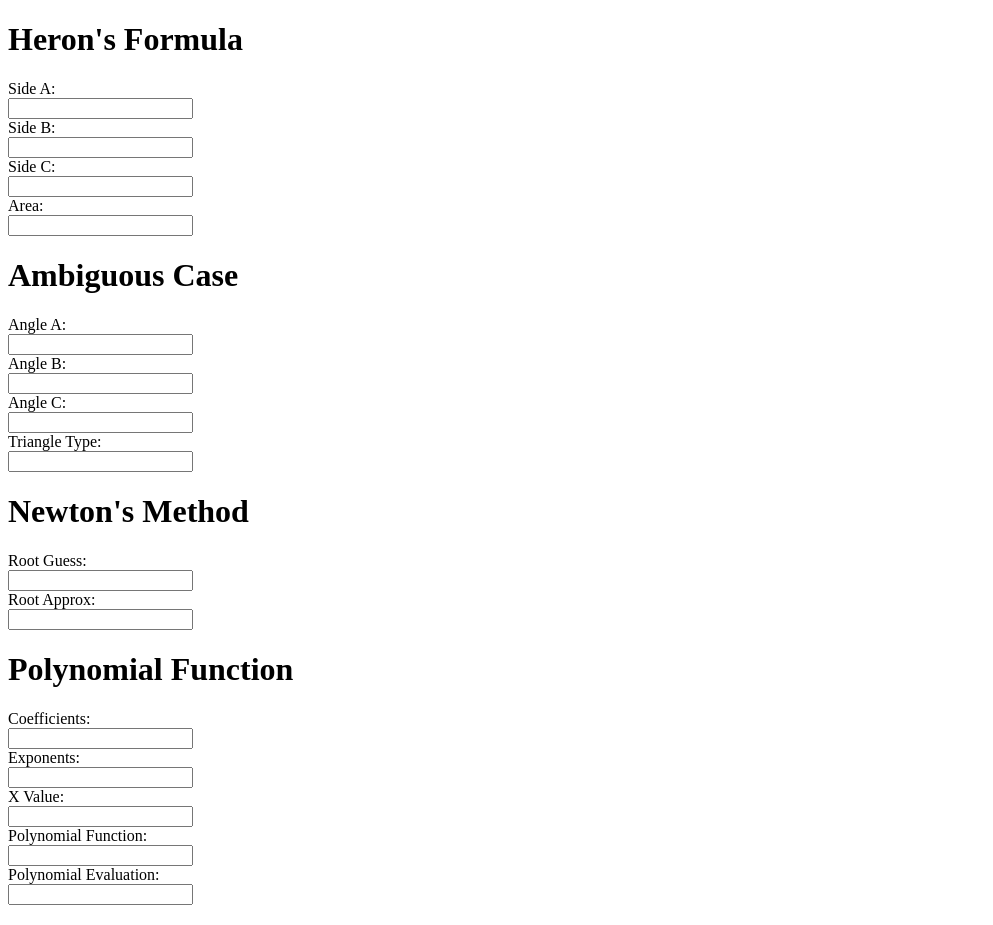
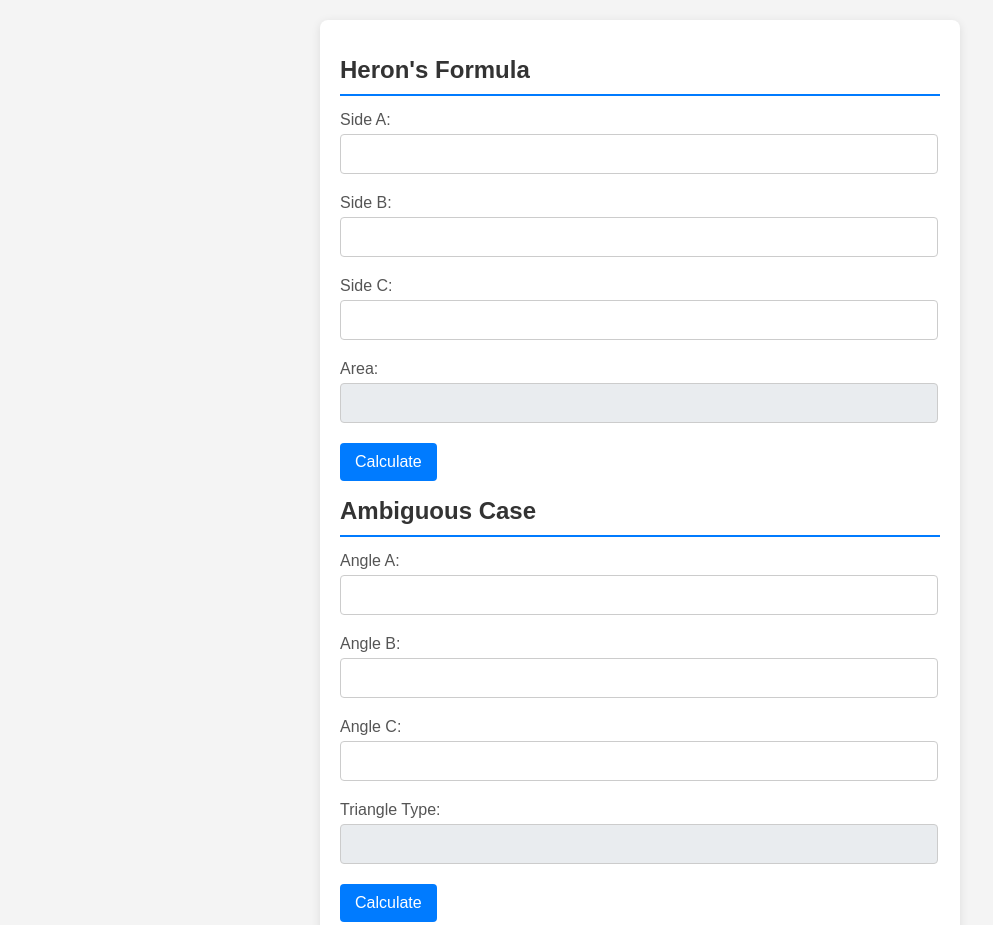
Before and after one commit to MATEW-V/assignment-3, a plain HTML site: page index.html in a window 1280 px wide. Shown: the top 925 px of the page, without its empty margins (0-993 px from the left). Drawn offline with Linux system fonts and the light colour scheme.

Commit message:
added css

```diff
--- a/index.html
+++ b/index.html
@@ -19,7 +19,8 @@
         <label for="sc">Side C: </label><br>
         <input type="text" id="sc" name="SideC"><br>
         <label for="ahf">Area:</label><br>
-        <input type="text" id="ahf" name="areahf"><br>
+        <input type="text" id="ahf" name="areahf" readonly><br>
+        <button class="calculate">Calculate</button>
 
         <h1 class="header">Ambiguous Case</h1>
         <label for="aa">Angle A: </label><br>
@@ -29,13 +30,15 @@
         <label for="ac">Angle C: </label><br>
         <input type="text" id="ac" name="angleC"><br>
         <label for="amct">Triangle Type: </label><br>
-        <input type="text" id="amct" name="ambcaseType"><br>
+        <input type="text" id="amct" name="ambcaseType" readonly><br>
+        <button class="calculate">Calculate</button>
 
         <h1 class="header">Newton's Method</h1>
         <label for="rg">Root Guess: </label><br>
         <input type="text" id="rg" name="rootg"><br>
         <label for="ra">Root Approx: </label><br>
-        <input type="text" id="ra" name="roota"><br>
+        <input type="text" id="ra" name="roota" readonly><br>
+        <button class="calculate">Calculate</button>
 
         <h1 class="header">Polynomial Function</h1>
         <label for="co">Coefficients:</label><br>
@@ -45,9 +48,11 @@
         <label for="xv">X Value: </label><br>
         <input type="text" id="xv" name="xvalue"><br>
         <label for="pf">Polynomial Function: </label><br>
-        <input type="text" id="pf" name="polyfunc"><br>
+        <input type="text" id="pf" name="polyfunc" readonly><br>
         <label for="pe">Polynomial Evaluation:</label><br>
-        <input type="text" id="pe" name="polyeval"><br>
+        <input type="text" id="pe" name="polyeval" readonly><br>
+        <button class="calculate">Calculate</button>
+
     </div>
     <script defer src="script.js"></script>
 </body>
--- a/style.css
+++ b/style.css
@@ -0,0 +1,71 @@
+body {
+    font-family: Arial, sans-serif;
+    background-color: #f4f4f4;
+    margin: 0;
+    padding: 20px;
+}
+
+.app {
+    max-width: 600px;
+    margin: auto;
+    background: #fff;
+    border-radius: 8px;
+    box-shadow: 0 2px 10px rgba(0, 0, 0, 0.1);
+    padding: 20px;
+}
+
+.header {
+    font-size: 24px;
+    color: #333;
+    margin-bottom: 15px;
+    border-bottom: 2px solid #007BFF;
+    padding-bottom: 10px;
+}
+
+label {
+    font-size: 16px;
+    color: #555;
+    margin-top: 10px;
+}
+
+input[type="text"] {
+    width: 96%;
+    padding: 10px;
+    margin: 5px 0 20px;
+    border: 1px solid #ccc;
+    border-radius: 4px;
+    font-size: 16px;
+}
+
+input[readonly] {
+    background-color: #e9ecef;
+}
+
+button.calculate {
+    background-color: #007BFF;
+    color: white;
+    border: none;
+    padding: 10px 15px;
+    border-radius: 4px;
+    font-size: 16px;
+    cursor: pointer;
+    transition: background-color 0.3s;
+}
+
+button.calculate:hover {
+    background-color: #0056b3;
+}
+
+@media (max-width: 600px) {
+    .app {
+        padding: 15px;
+    }
+
+    .header {
+        font-size: 20px;
+    }
+
+    input[type="text"], button.calculate {
+        font-size: 14px;
+    }
+}
```
